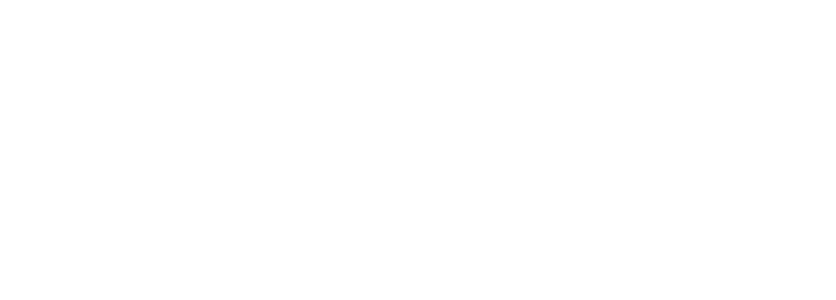
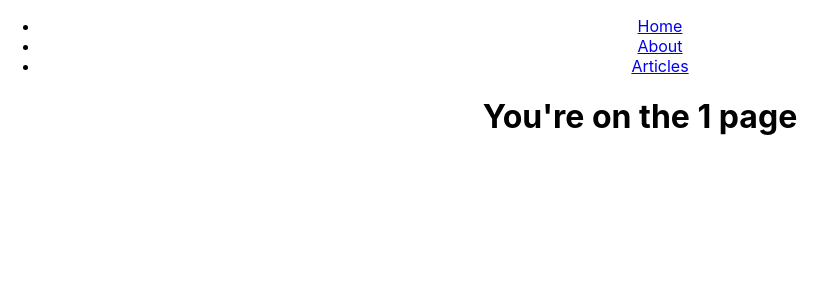
Before and after one commit to shaunwa/my-blog-cra, a React (Create React App) app: page /article/1 in a window 1280 px wide. Shown: the top 300 px of the page, without its empty margins (0-836 px from the left). Built offline with nearby package versions, Linux system fonts and the light colour scheme.

Commit message:
Added navigation and article slug

```diff
--- a/src/App.js
+++ b/src/App.js
@@ -1,5 +1,9 @@
 import React, { Component } from 'react';
+import NavBar from './NavBar';
 import HomePage from './pages/HomePage';
+import AboutPage from './pages/AboutPage';
+import ArticlePage from './pages/ArticlePage';
+import ArticlesListPage from './pages/ArticlesListPage';
 import { BrowserRouter, Route } from 'react-router-dom';
 import './App.css';
 
@@ -9,7 +13,11 @@
     return (
       <BrowserRouter>
         <div className="App">
+          <NavBar />
           <Route path="/" exact component={HomePage} />
+          <Route path="/about" component={AboutPage} />
+          <Route path="/article/:name" component={ArticlePage} />
+          <Route path="/articles-list" component={ArticlesListPage} />
         </div>
       </BrowserRouter>
     );
--- /dev/null
+++ b/src/NavBar.js
@@ -0,0 +1,20 @@
+import React from 'react';
+import { Link } from 'react-router-dom';
+
+const NavBar = () => (
+    <nav>
+        <ul>
+            <li>
+                <Link to="/">Home</Link>
+            </li>
+            <li>
+                <Link to="/about/">About</Link>
+            </li>
+            <li>
+                <Link to="/articles-list/">Articles</Link>
+            </li>
+        </ul>
+    </nav>
+);
+
+export default NavBar;
--- /dev/null
+++ b/src/pages/AboutPage.js
@@ -0,0 +1,6 @@
+import React from 'react';
+
+const AboutPage = () =>
+    <h1>You're on the about page</h1>
+
+export default AboutPage;
--- /dev/null
+++ b/src/pages/ArticlePage.js
@@ -0,0 +1,8 @@
+import React from 'react';
+
+const ArticlePage = ({ match }) => {
+    const { params: { name } } = match;
+    return <h1>You're on the {name} page</h1>;
+}
+
+export default ArticlePage;
--- /dev/null
+++ b/src/pages/ArticlesListPage.js
@@ -0,0 +1,6 @@
+import React from 'react';
+
+const ArticlesListPage = () =>
+    <h1>You're on the articles list page</h1>;
+
+export default ArticlesListPage;
```
